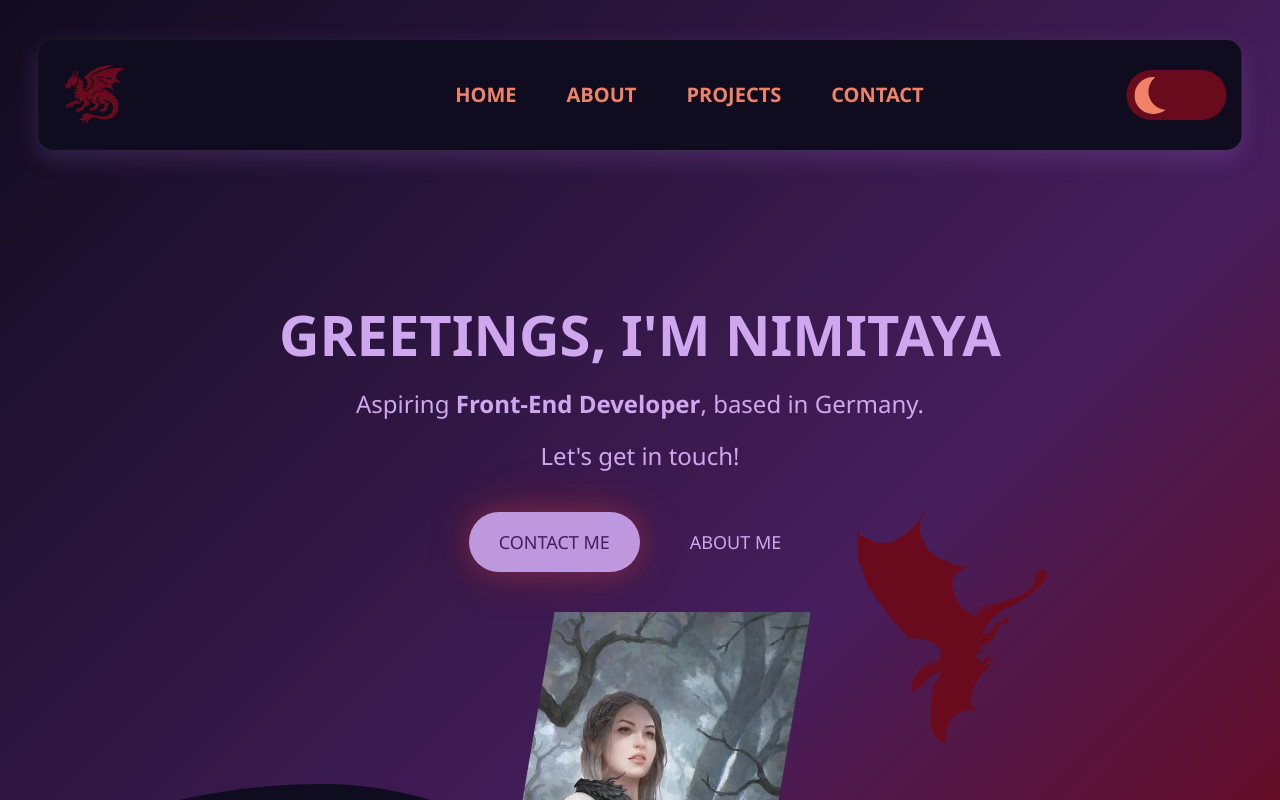
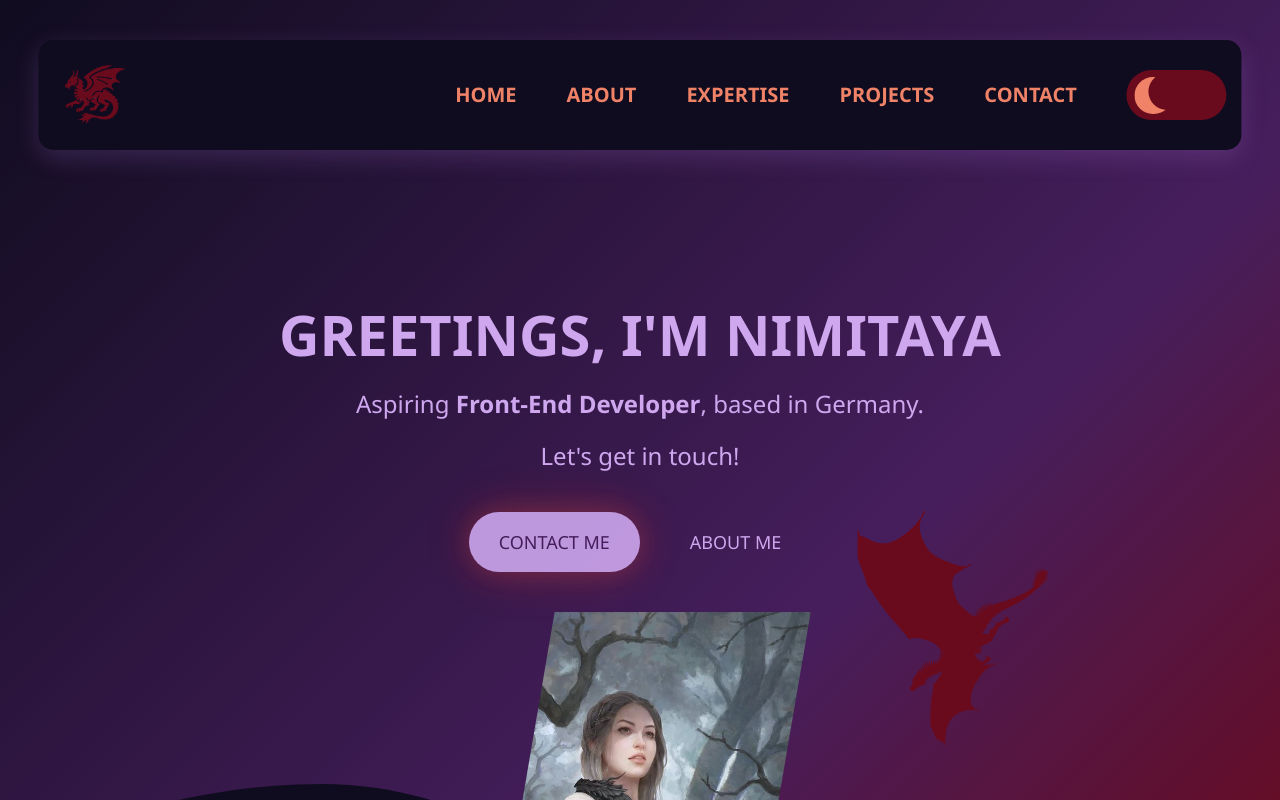
Before and after one commit to nimitaya/my-portfolio, a React (Vite) app: page / in a window 1280 px wide. Shown: the top 800 px of the page. Built offline with nearby package versions, Linux system fonts and the light colour scheme.

Commit message:
add smooth scrolling

```diff
--- a/src/components/Navigation.jsx
+++ b/src/components/Navigation.jsx
@@ -77,6 +77,9 @@ const Navigation = () => {
             <a href="#about">About</a>
           </li>
           <li>
+            <a href="#expertise">Expertise</a>
+          </li>
+          <li>
             <a href="#projects">Projects</a>
           </li>
           <li>
--- a/src/index.css
+++ b/src/index.css
@@ -52,6 +52,10 @@ html {
 }
 
 /* --- Body --- */
+html {
+  scroll-behavior: smooth;
+}
+
 body {
   background-color: var(--background-primary);
   color: var(--color-primary-super-light);
@@ -109,6 +113,10 @@ p {
   font-style: italic;
 }
 
+.scroll-offset {
+  scroll-margin-top: 20rem;
+}
+
 /* ----- Logo ----- */
 .dragon-logo {
   width: 8rem;
--- a/src/pages/About.jsx
+++ b/src/pages/About.jsx
@@ -3,7 +3,7 @@ import "../styles/About.css"
 
 const About = () => {
   return (
-    <section className="section-about" id="about">
+    <section className="section-about scroll-offset" id="about">
       <div className="about-text">
         <h2>About me</h2>
         <p>
--- a/src/pages/Contact.jsx
+++ b/src/pages/Contact.jsx
@@ -2,7 +2,7 @@ import "../styles/Contact.css";
 
 const Contact = () => {
   return (
-    <section className="section-contact" id="contact">
+    <section className="section-contact scroll-offset" id="contact">
       <div className="contact-text">
         <h2>Contact me</h2>
         <p>
--- a/src/pages/Expertise.jsx
+++ b/src/pages/Expertise.jsx
@@ -3,7 +3,7 @@ import "../styles/Expertise.css";
 
 const Expertise = () => {
   return (
-    <section className="section-expertise" id="expertise">
+    <section className="section-expertise scroll-offset" id="expertise">
       <div className="expertise-text">
         <h2>My Expertise</h2>
 
--- a/src/pages/Projects.jsx
+++ b/src/pages/Projects.jsx
@@ -2,7 +2,7 @@ import "../styles/Projects.css";
 
 const Projects = () => {
   return (
-    <section className="section-projects" id="projects">
+    <section className="section-projects scroll-offset" id="projects">
       <h2>Projects</h2>
       <div className="projects-container">
         <div className="project-card project-card-grow">
```
